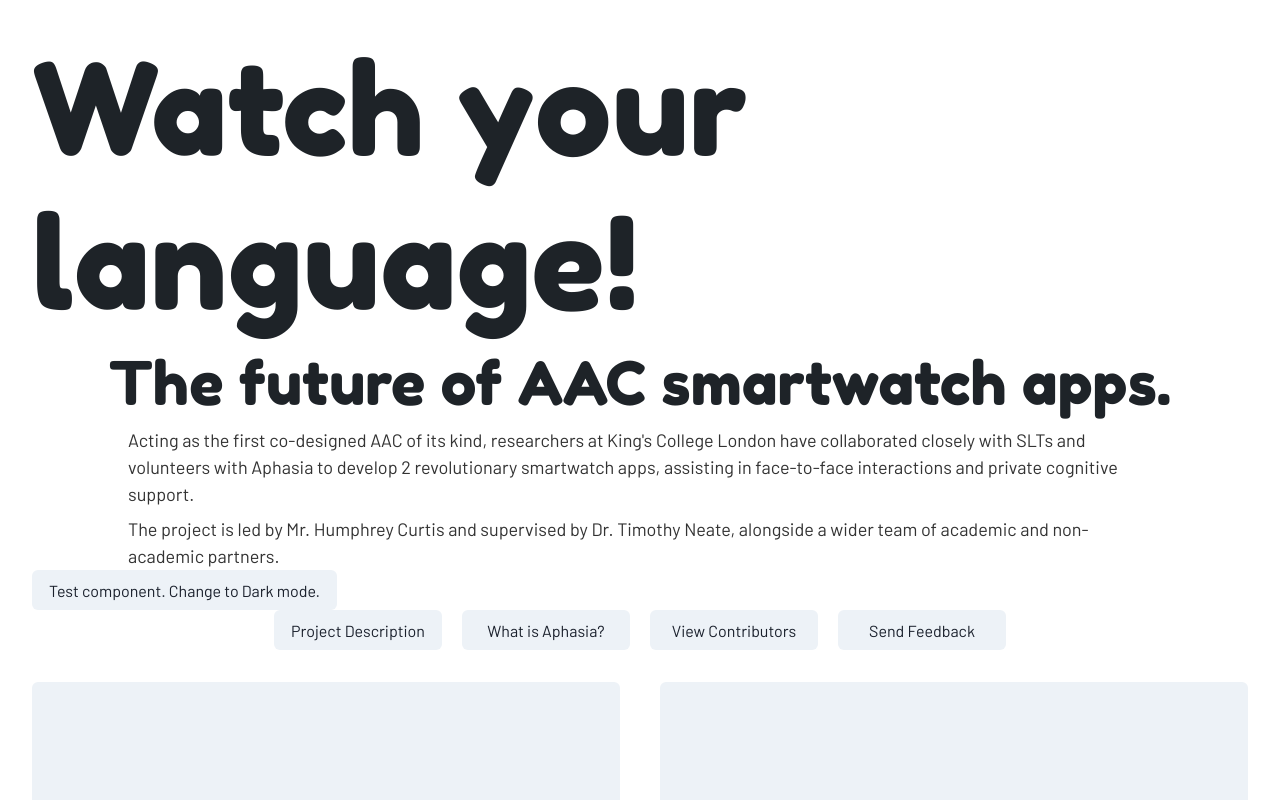
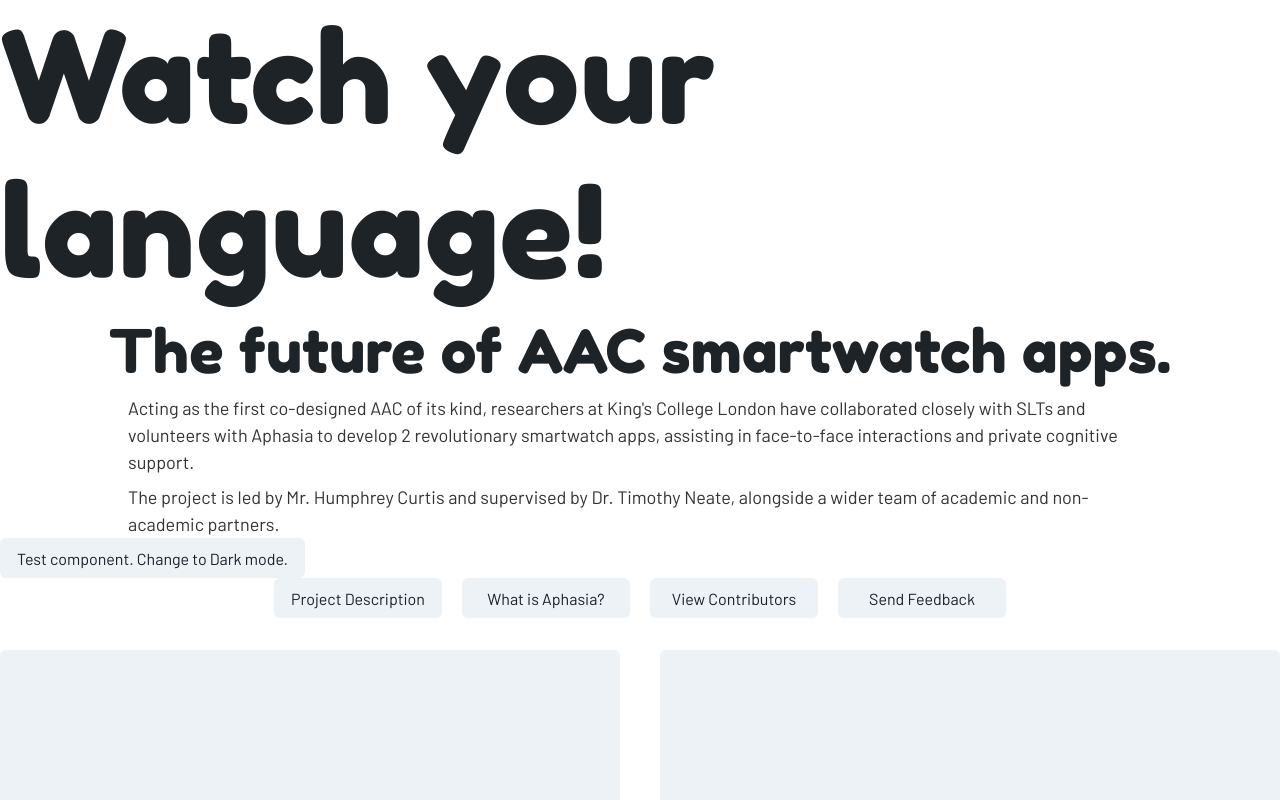
Before and after one commit to JSusak/AACAppSite, a React (Vite) app: page / in a window 1280 px wide. Shown: the top 800 px of the page. Built offline with nearby package versions, Linux system fonts and the light colour scheme.

Commit message:
chore: remove unwanted padding

```diff
--- a/src/App.css
+++ b/src/App.css
@@ -2,6 +2,4 @@
   width: 100%;
 
 
-  padding: 2rem;
-
 }
--- a/src/index.css
+++ b/src/index.css
@@ -23,13 +23,7 @@ a:hover {
   color: #535bf2;
 }
 
-body {
-  margin: 0;
-  display: flex;
-  place-items: center;
-  min-width: 320px;
-  min-height: 100vh;
-}
+
 
 h1 {
   font-size: 3.2em;
```
